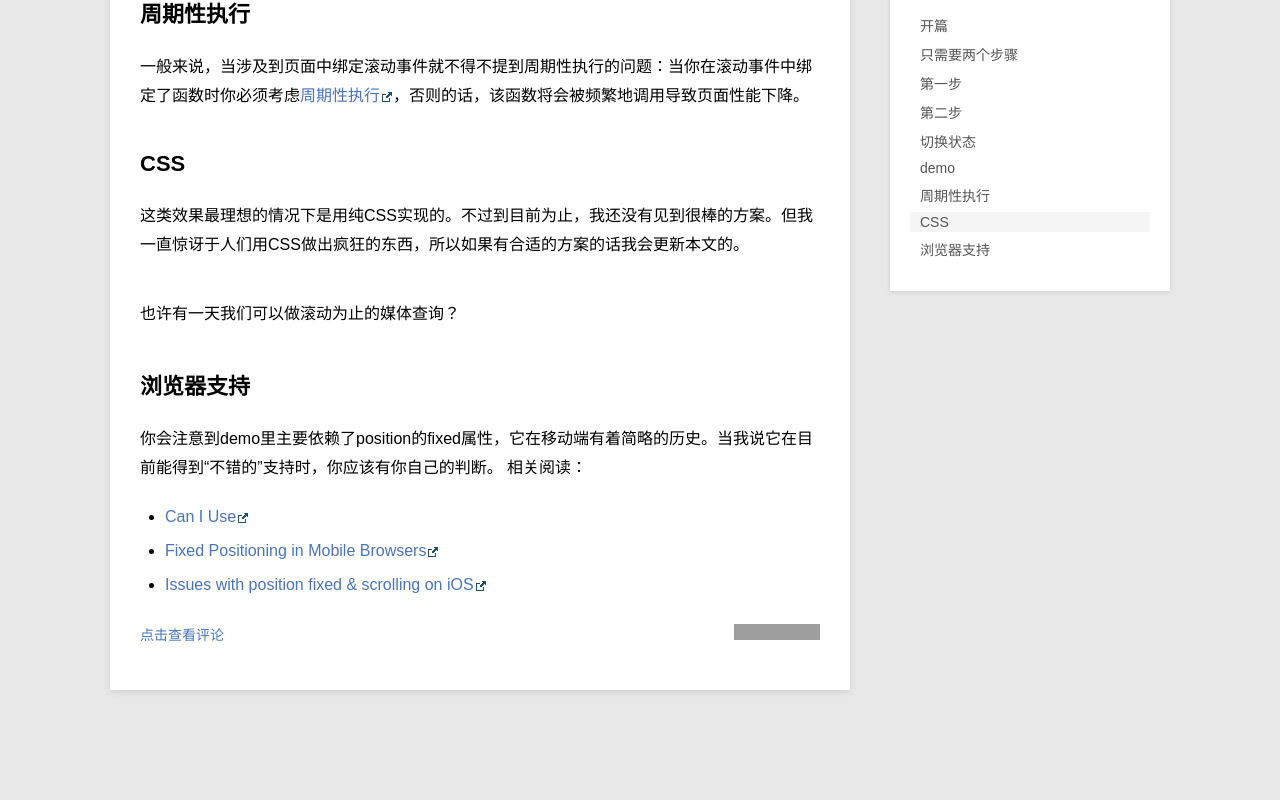
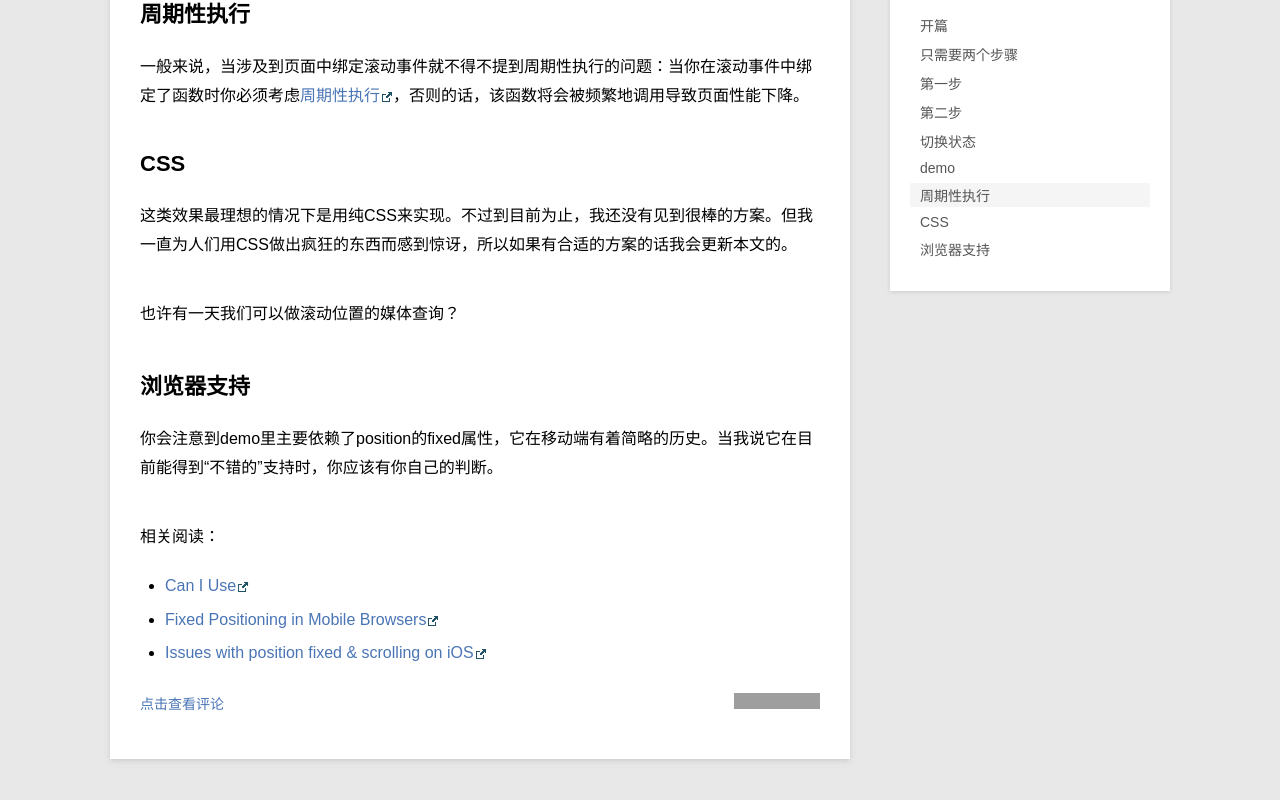
Before and after one commit to helloiamkitty/helloiamkitty.github.io, a Jekyll site: the page built from _posts/blog/2014-09-28-Scroll-Then-Fix-Content.md, in a window 1280 px wide and 900 px high, scrolled down 5612 px, cut to the strip 61-861 px from the top of the window. Built offline with Jekyll 4.4.1, drawn with Linux system fonts in a browser that asks for light colours; Markdown is read by kramdown in place of the engine named in the settings; before the commit the page ends 6443 px from its top, so only the background shows below that; grey boxes are pictures that could not be loaded.

Commit message:
scroll then fix content

```diff
--- a/_posts/blog/2014-09-28-Scroll-Then-Fix-Content.md
+++ b/_posts/blog/2014-09-28-Scroll-Then-Fix-Content.md
@@ -115,13 +115,14 @@
 一般来说，当涉及到页面中绑定滚动事件就不得不提到周期性执行的问题：当你在滚动事件中绑定了函数时你必须考虑[周期性执行](http://davidwalsh.name/javascript-debounce-function)，否则的话，该函数将会被频繁地调用导致页面性能下降。
 
 ##CSS
-这类效果最理想的情况下是用纯CSS实现的。不过到目前为止，我还没有见到很棒的方案。但我一直惊讶于人们用CSS做出疯狂的东西，所以如果有合适的方案的话我会更新本文的。
+这类效果最理想的情况下是用纯CSS来实现。不过到目前为止，我还没有见到很棒的方案。但我一直为人们用CSS做出疯狂的东西而感到惊讶，所以如果有合适的方案的话我会更新本文的。
 
-也许有一天我们可以做滚动为止的媒体查询？
+也许有一天我们可以做滚动位置的媒体查询？
 
 
 ##浏览器支持
 你会注意到demo里主要依赖了position的fixed属性，它在移动端有着简略的历史。当我说它在目前能得到“不错的”支持时，你应该有你自己的判断。
+
 相关阅读：
 
 * [Can I Use](http://caniuse.com/#feat=css-fixed)
```
